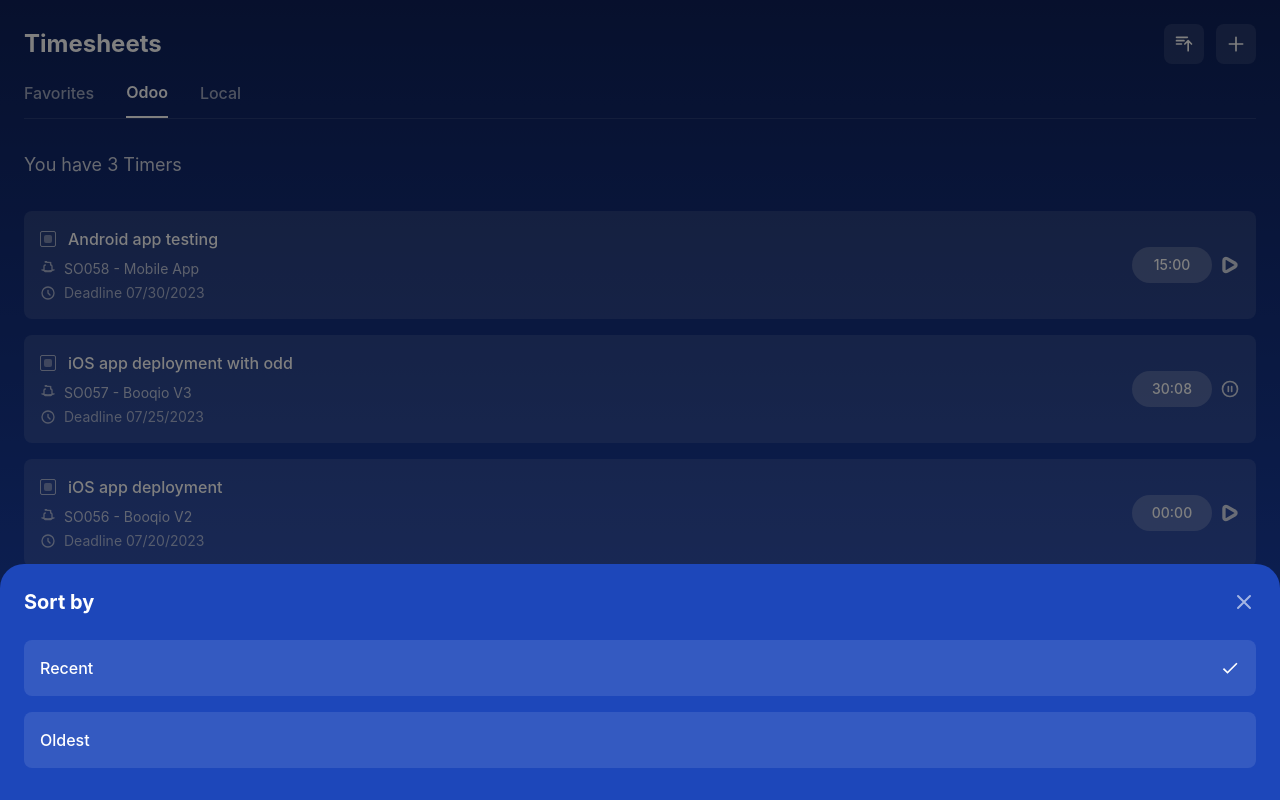
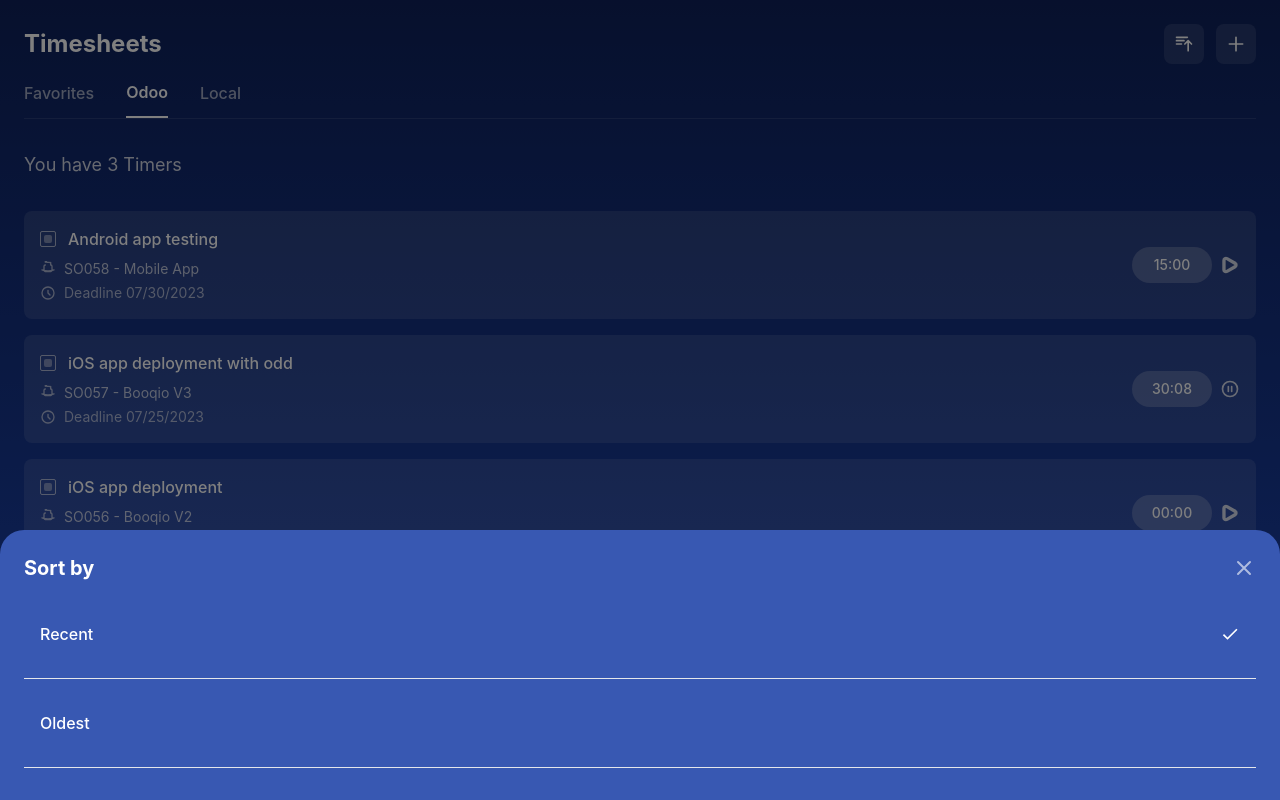
Before and after one commit to xhadix/timers, a React (Vite) app: page / in a window 1280 px wide. Both pictures are taken after a click on the button 1184 px from the left and 44 px from the top of the page. Built offline with nearby package versions, Linux system fonts and the light colour scheme.

Commit message:
update bottom nav and sort modal style

```diff
--- a/src/components/TimerList/SortModal.tsx
+++ b/src/components/TimerList/SortModal.tsx
@@ -14,7 +14,7 @@ const SortModal: React.FC<SortModalProps> = ({ isOpen, currentSort, onSortSelect
 
   return (
     <div className="fixed inset-0 bg-black/50 flex items-end z-50">
-      <div className="bg-[#1d47ba] w-full rounded-t-3xl p-6 pb-8">
+      <div className="bg-[#3858b2] backdrop-blur-md w-full rounded-t-3xl p-6 pb-8">
         <div className="flex justify-between items-center mb-6">
                       <h3 className="text-xl font-bold text-white">Sort by</h3>
             <button
@@ -30,7 +30,7 @@ const SortModal: React.FC<SortModalProps> = ({ isOpen, currentSort, onSortSelect
                     <div className="space-y-4">
               <button
                 onClick={() => onSortSelect('recent')}
-            className="w-full flex items-center justify-between p-4 bg-white/10 rounded-lg"
+                className="w-full flex items-center justify-between p-4"
               >
                 <span className="text-white font-medium">Recent</span>
                 {currentSort === 'recent' && (
@@ -39,10 +39,12 @@ const SortModal: React.FC<SortModalProps> = ({ isOpen, currentSort, onSortSelect
                   </svg>
                 )}
               </button>
+              <hr></hr>
+
 
               <button
                 onClick={() => onSortSelect('oldest')}
-            className="w-full flex items-center justify-between p-4 bg-white/10 rounded-lg"
+                className="w-full flex items-center justify-between p-4"
               >
                 <span className="text-white font-medium">Oldest</span>
                 {currentSort === 'oldest' && (
@@ -51,6 +53,8 @@ const SortModal: React.FC<SortModalProps> = ({ isOpen, currentSort, onSortSelect
                   </svg>
                 )}
               </button>
+              <hr></hr>
+
             </div>
       </div>
     </div>
--- a/src/components/common/BottomNavigation.tsx
+++ b/src/components/common/BottomNavigation.tsx
@@ -39,21 +39,25 @@ const BottomNavigation: React.FC<BottomNavigationProps> = ({ activeTab, onTabCha
   };
 
   return (
-    <div className="fixed bottom-0 left-0 right-0 bg-gray-100 border-t border-gray-200">
-      <div className="flex justify-around py-3">
-        {tabs.map((tab) => (
+    <div className="fixed bottom-0 left-0 right-0 bg-[#1f49be] backdrop-blur-md border-t border-white/20">
+      <div className="flex justify-around py-4">
+        {tabs.map((tab, index) => (
+          <React.Fragment key={tab.id}>
             <button
-            key={tab.id}
               onClick={() => onTabChange(tab.id)}
-            className={`flex flex-col items-center gap-1 px-4 py-2 rounded-lg transition-colors ${
+              className={`flex flex-col items-center gap-1 px-4 py-2 transition-colors ${
                 activeTab === tab.id
-                ? 'text-black bg-white'
-                : 'text-black bg-gray-200'
+                  ? 'text-white'
+                  : 'text-white/70 hover:text-white'
               }`}
             >
               {getIcon(tab.icon)}
               <span className="text-xs font-medium">{tab.label}</span>
             </button>
+            {index < tabs.length - 1 && (
+              <div className="w-px h-8 bg-white/30 self-center"></div>
+            )}
+          </React.Fragment>
         ))}
       </div>
     </div>
```
Lines whose indentation alone changed are shown as unchanged.
